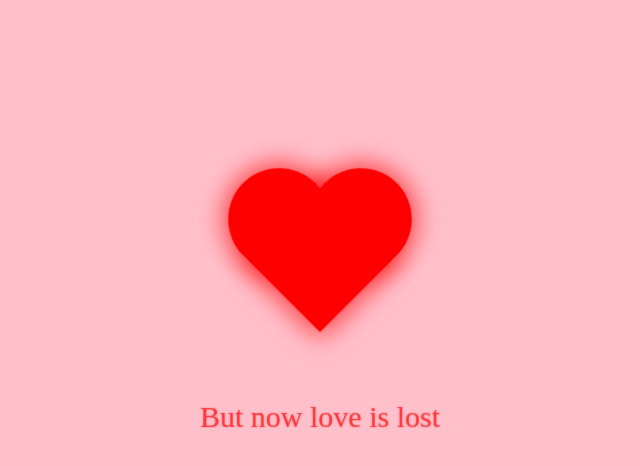
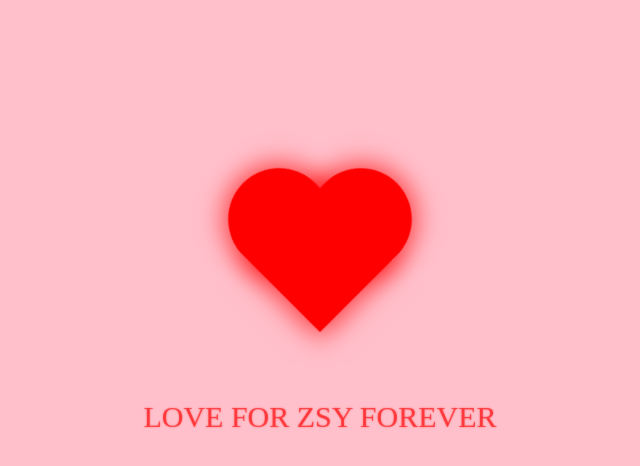
Before and after one commit to Nanshenger/Nanshenger.github.io, a plain HTML site: page index.html in a window 1280 px wide. Shown: the whole page, without its empty margins (320-960 px from the left). Drawn offline with Linux system fonts and the light colour scheme.

Commit message:
Update index.html

```diff
--- a/index.html
+++ b/index.html
@@ -75,7 +75,7 @@
 
 <body>
     <div class="box"></div>
-    <p>But now love is lost</p>
+    <p>LOVE FOR ZSY FOREVER</p>
 </body>
 
 </html>
```
